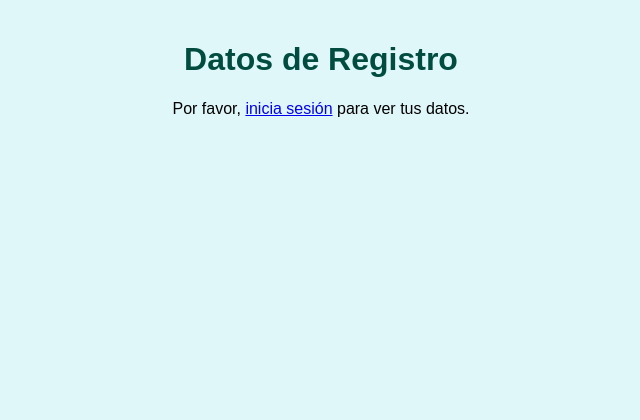
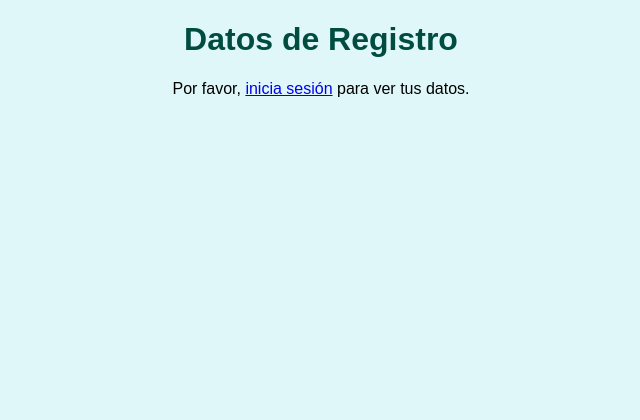
Before and after one commit to paula-2336/CRIPTO_FINAL, a Flask app: page /mis_datos.html in a window 1280 px wide. Shown: the top 420 px of the page, without its empty margins (319-959 px from the left). Run offline with Flask 3, Linux system fonts and the light colour scheme.

Commit message:
Cambios estéticos del padding

```diff
--- a/templates/historial_trans.html
+++ b/templates/historial_trans.html
@@ -9,7 +9,7 @@
             font-family: Arial, sans-serif;
             background-color: #e0f7fa;
             margin: 0;
-            padding: 20px;
+            padding: 0;
         }
 
         h1, h2 {
--- a/templates/mis_datos.html
+++ b/templates/mis_datos.html
@@ -9,7 +9,7 @@
             font-family: Arial, sans-serif;
             background-color: #e0f7fa;
             margin: 0;
-            padding: 20px;
+            padding: 0;
         }
 
         h1, h2 {
```
